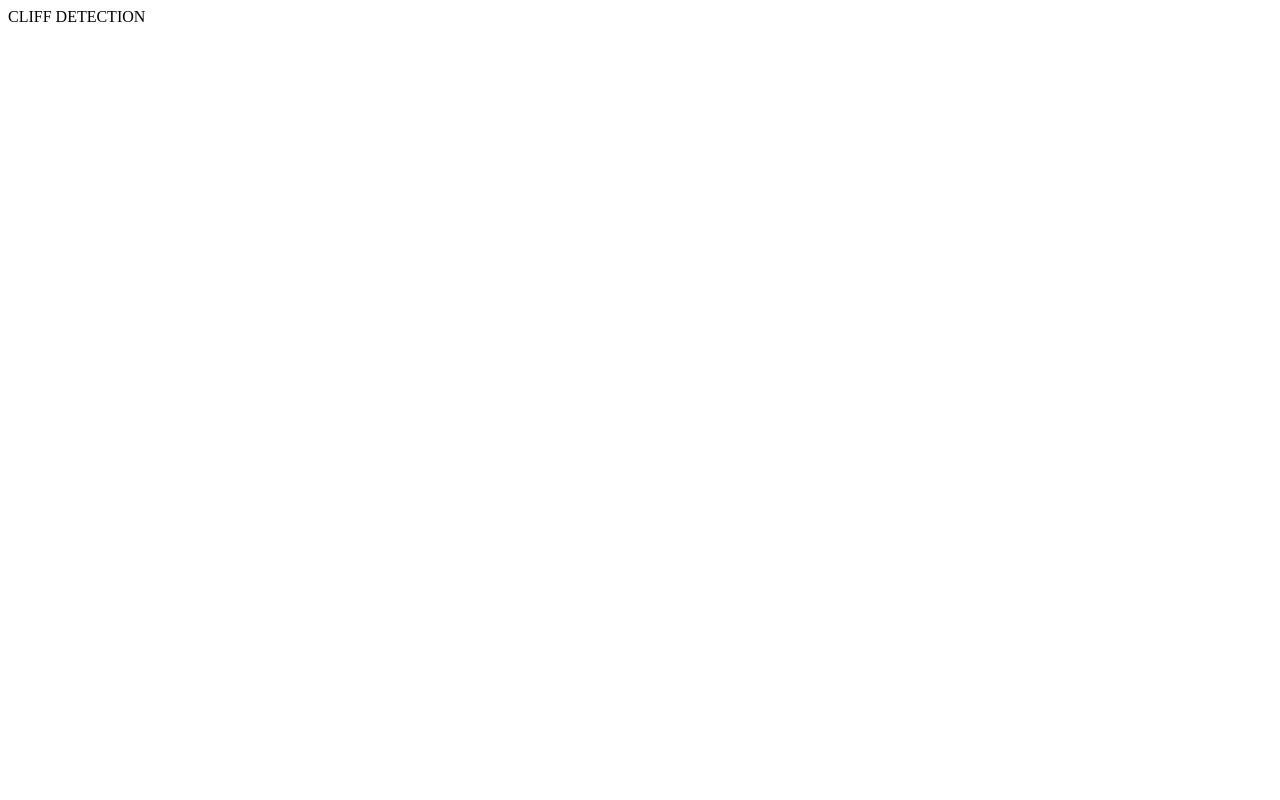
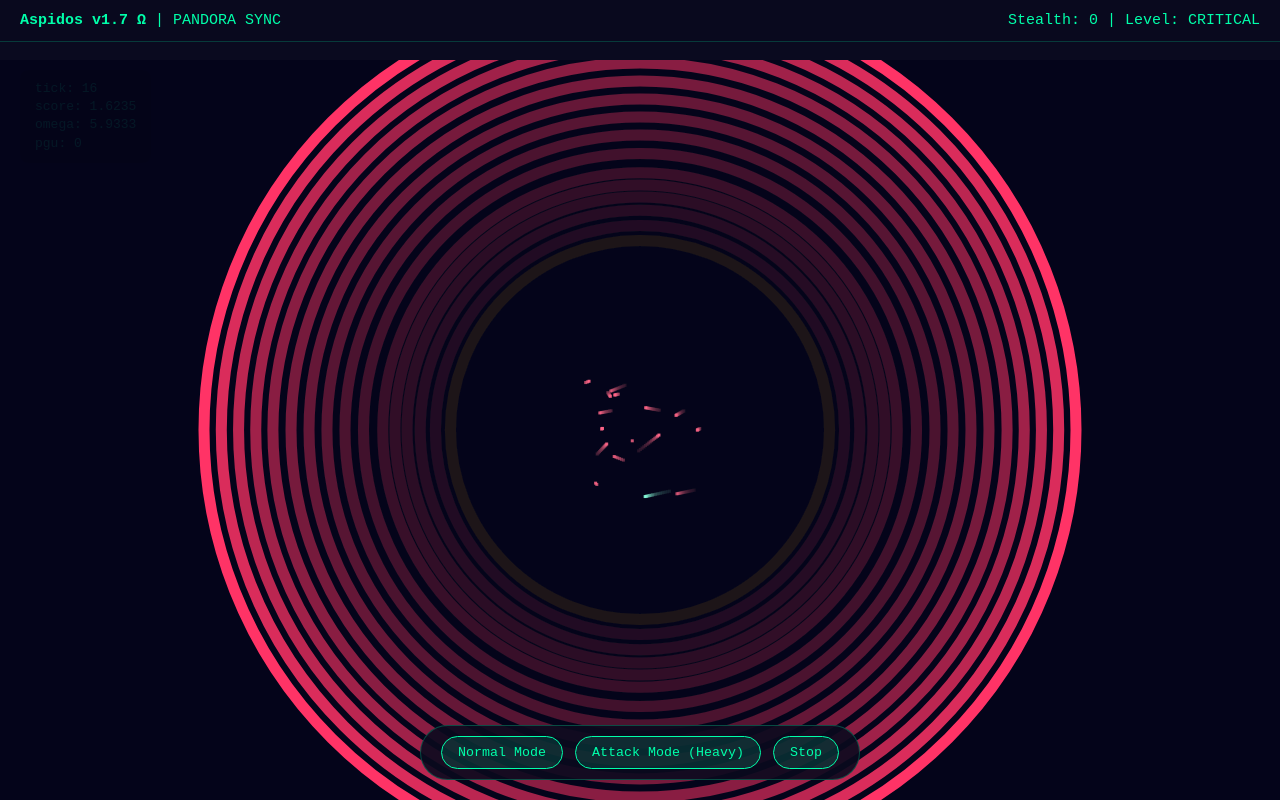
Before and after one commit to pandorapanchan34-oss/aspidos, a website: page demo/aspidos-demo-ts.html in a window 1280 px wide. Drawn offline with Linux system fonts and the light colour scheme.

Commit message:
Refactor Aspidos demo HTML structure and styles

```diff
--- a/demo/aspidos-demo-ts.html
+++ b/demo/aspidos-demo-ts.html
@@ -1,36 +1,219 @@
-<div id="visualizer">
-    <div id="cliff-msg">CLIFF DETECTION</div>
+<!DOCTYPE html>
+<html lang="ja">
+<head>
+  <meta charset="UTF-8">
+  <meta name="viewport" content="width=device-width, initial-scale=1.0">
+  <title>Aspidos v1.7 - Browser Security Shield</title>
+  <style>
+    body {
+      margin: 0;
+      padding: 0;
+      background: #0a0a1f;
+      color: #00ffaa;
+      font-family: 'Courier New', monospace;
+      overflow: hidden;
+      height: 100vh;
+    }
+    #header {
+      position: fixed;
+      top: 0;
+      left: 0;
+      right: 0;
+      background: rgba(10, 10, 31, 0.95);
+      padding: 12px 20px;
+      z-index: 100;
+      border-bottom: 1px solid #00ffaa33;
+      display: flex;
+      justify-content: space-between;
+      align-items: center;
+      font-size: 15px;
+    }
+    #visualizer {
+      position: absolute;
+      top: 60px;
+      left: 0;
+      right: 0;
+      bottom: 0;
+    }
+    canvas {
+      display: block;
+    }
+    #controls {
+      position: fixed;
+      bottom: 20px;
+      left: 50%;
+      transform: translateX(-50%);
+      background: rgba(10, 10, 31, 0.9);
+      padding: 10px 20px;
+      border-radius: 30px;
+      border: 1px solid #00ffaa44;
+      z-index: 100;
+      display: flex;
+      gap: 12px;
+    }
+    button {
+      background: #00ffaa22;
+      color: #00ffaa;
+      border: 1px solid #00ffaa;
+      padding: 8px 16px;
+      border-radius: 20px;
+      cursor: pointer;
+      font-family: inherit;
+    }
+    button:hover {
+      background: #00ffaa44;
+    }
+    .info {
+      position: fixed;
+      top: 70px;
+      left: 20px;
+      background: rgba(0,0,0,0.6);
+      padding: 10px 15px;
+      border-radius: 8px;
+      font-size: 13px;
+      line-height: 1.4;
+    }
+  </style>
+</head>
+<body>
+
+  <div id="header">
+    <div><strong>Aspidos v1.7 Ω</strong> | PANDORA SYNC</div>
+    <div id="status">Stealth: 0.0 | Level: NORMAL</div>
+  </div>
+
+  <div class="info" id="info">
+    tick: 0<br>
+    score: 0.0000<br>
+    omega: 1.0000<br>
+    pgu: 0.0000
+  </div>
+
+  <canvas id="visualizer"></canvas>
+
+  <div id="controls">
+    <button onclick="startNormal()">Normal Mode</button>
+    <button onclick="startAttack()">Attack Mode (Heavy)</button>
+    <button onclick="stopAll()">Stop</button>
   </div>
 
   <script type="module">
-// 🔗 ドッキング！ (パスはGitHub構成に合わせて修正)
-import { Shield as AspidosCore } from '../src/aspidos.js';
+    import { AspidosCore } from '../src/aspidos.js';
 
     const core = new AspidosCore();
+    window.core = core; // デバッグ用
 
-// 🎨 updateUI: コアの出力を器に流し込む（ドッキングの要）
-function updateUI(r) {
-  // 数値の投影
-  document.getElementById('omega-val').innerText = r.omega;
-  document.getElementById('stealth-val').innerText = r.stealth;
+    const canvas = document.getElementById('visualizer');
+    const ctx = canvas.getContext('2d');
+    let width, height;
 
-  // 物理的描画（バーの生成）
-  const visualizer = document.getElementById('visualizer');
-  const bar = document.createElement('div');
-  bar.className = 'bar';
-  bar.style.height = `${r.score * 70}%`;
-  bar.style.left = `${Math.random() * 95}%`;
-  bar.style.backgroundColor = r.level === 'CRITICAL' ? '#ff0055' : '#00ff88';
+    function resize() {
+      width = window.innerWidth;
+      height = window.innerHeight - 60; // header分
+      canvas.width = width;
+      canvas.height = height;
+    }
+    window.addEventListener('resize', resize);
+    resize();
 
-  visualizer.appendChild(bar);
-  if (visualizer.children.length > 50) visualizer.removeChild(visualizer.children[1]);
+    // シンプルな粒子ビジュアライザー
+    let particles = [];
+
+    function updateUI(result) {
+      // Header更新
+      document.getElementById('status').textContent =
+        `Stealth: ${result.stealth} | Level: ${result.level}`;
+
+      // Infoパネル更新
+      document.getElementById('info').innerHTML = `
+        tick: ${result.tick}<br>
+        score: ${result.score}<br>
+        omega: ${result.omega}<br>
+        pgu: ${result.pguRatio}
+      `;
+
+      // ビジュアライザー描画
+      ctx.fillStyle = 'rgba(10, 10, 31, 0.15)';
+      ctx.fillRect(0, 0, width, height);
+
+      // 中心のコア
+      const centerX = width / 2;
+      const centerY = height / 2;
+      const intensity = Math.min(1, result.score * 1.5);
+
+      // リング（rhoベース）
+      ctx.strokeStyle = result.level === 'CRITICAL' ? '#ff3366' :
+                       result.level === 'WARNING' ? '#ffaa00' : '#00ffaa';
+      ctx.lineWidth = 3 + intensity * 8;
+      ctx.beginPath();
+      ctx.arc(centerX, centerY, 80 + result.omega * 60, 0, Math.PI * 2);
+      ctx.stroke();
+
+      // 粒子生成
+      if (Math.random() < 0.4 + intensity * 0.6) {
+        particles.push({
+          x: centerX + (Math.random() - 0.5) * 120,
+          y: centerY + (Math.random() - 0.5) * 120,
+          vx: (Math.random() - 0.5) * 4,
+          vy: (Math.random() - 0.5) * 4,
+          life: 45 + Math.random() * 30,
+          color: result.level === 'CRITICAL' ? '#ff6688' : '#88ffdd'
+        });
       }
 
-// 🚀 シミュレーター：コアを叩く
-function runStep(v, penetration = 0) {
-  const r = core.step(v, penetration ? { penetration } : {});
-  updateUI(r); // ここで「心臓」と「器」が繋がる！
+      // 粒子描画 & 更新
+      for (let i = particles.length - 1; i >= 0; i--) {
+        const p = particles[i];
+        p.x += p.vx;
+        p.y += p.vy;
+        p.life--;
+        p.vx *= 0.98;
+        p.vy *= 0.98;
+
+        ctx.fillStyle = p.color;
+        ctx.globalAlpha = p.life / 60;
+        ctx.fillRect(p.x, p.y, 3, 3);
+
+        if (p.life <= 0) particles.splice(i, 1);
+      }
+      ctx.globalAlpha = 1.0;
     }
 
-// --- 以下、startNormal / startAttack 等の制御ロジック ---
+    // --- コントロール ---
+    let timer = null;
+
+    window.startNormal = () => {
+      stopAll();
+      timer = setInterval(() => {
+        const r = core.step(Math.random() * 0.6);
+        updateUI(r);
+      }, 280);
+    };
+
+    window.startAttack = () => {
+      stopAll();
+      timer = setInterval(() => {
+        for (let i = 0; i < 12; i++) {
+          const r = core.step(
+            0.65 + Math.random() * 0.55,
+            { penetration: 0.18 + Math.random() * 0.12 }
+          );
+          updateUI(r);
+        }
+      }, 160);
+    };
+
+    window.stopAll = () => {
+      if (timer) clearInterval(timer);
+      timer = null;
+    };
+
+    // ページ読み込み時に少し動かしておく
+    setTimeout(() => {
+      startNormal();
+    }, 500);
+
+    console.log('%cAspidos Demo UI initialized!', 'color:#00ffaa; font-size:14px;');
   </script>
+</body>
+</html>
```
Lines whose indentation alone changed are shown as unchanged.
